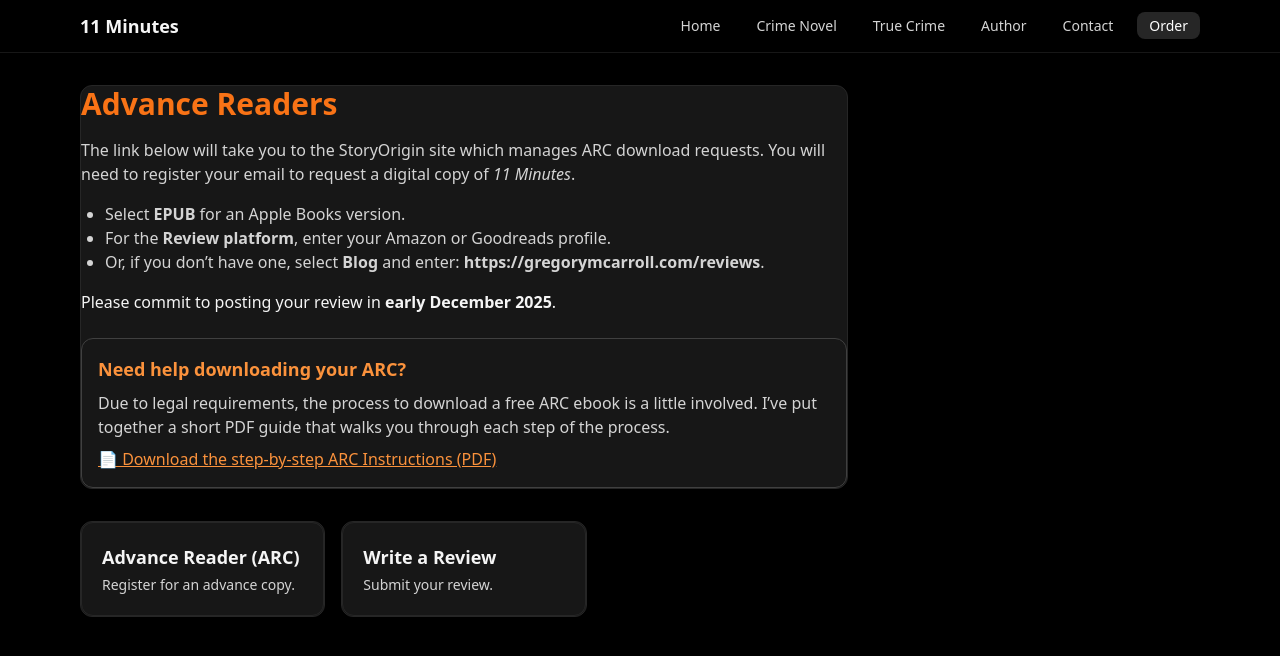
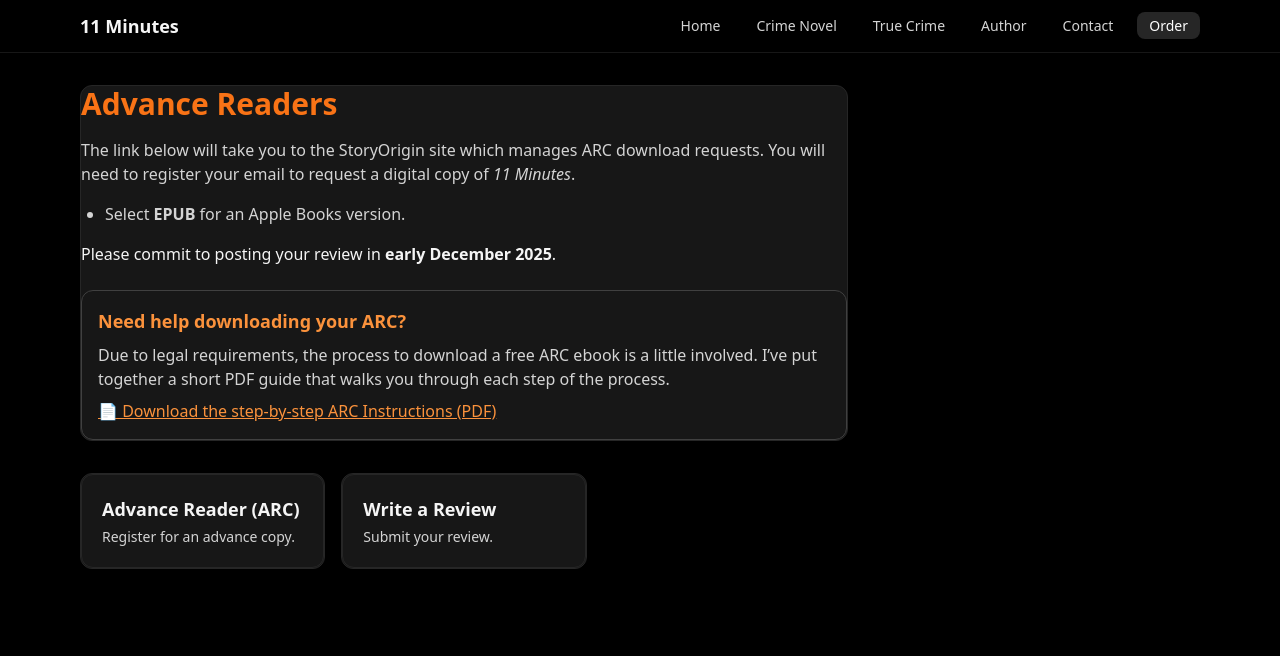
Before and after one commit to gcarroll1/author-site, a Next.js app: page /order/arc in a window 1280 px wide. Shown: the top 656 px of the page. Built offline with nearby package versions, Linux system fonts and the light colour scheme.

Commit message:
add ARC instructions pdf

```diff
--- a/app/order/arc/page.tsx
+++ b/app/order/arc/page.tsx
@@ -21,13 +21,6 @@ export default function AdvanceReadersPage() {
         <ul className="mt-4 list-disc pl-6 text-neutral-300">
           <li>
             Select <strong>EPUB</strong> for an Apple&nbsp;Books version.
-          </li>
-          <li>
-            For the <strong>Review platform</strong>, enter your Amazon or Goodreads profile.
-          </li>
-          <li>
-            Or, if you don’t have one, select <strong>Blog</strong> and enter:&nbsp;
-            <strong>https://gregorymcarroll.com/reviews</strong>.
           </li>
         </ul>
 
```
